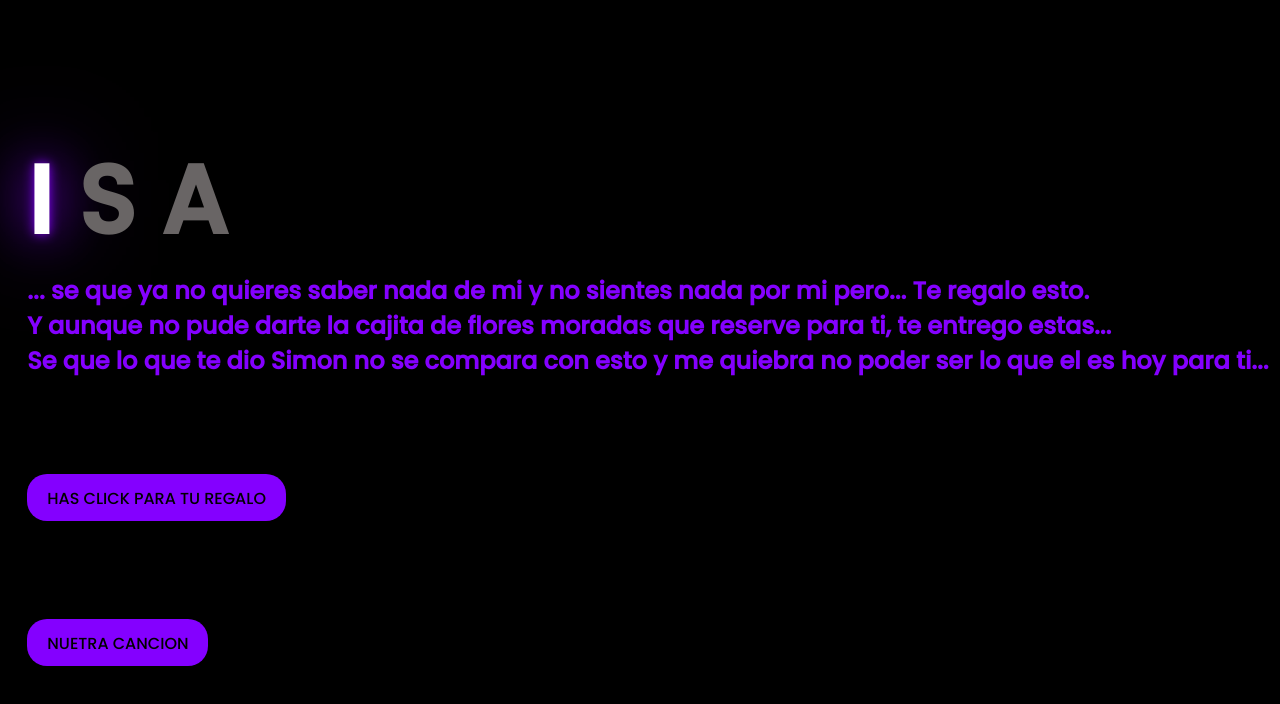
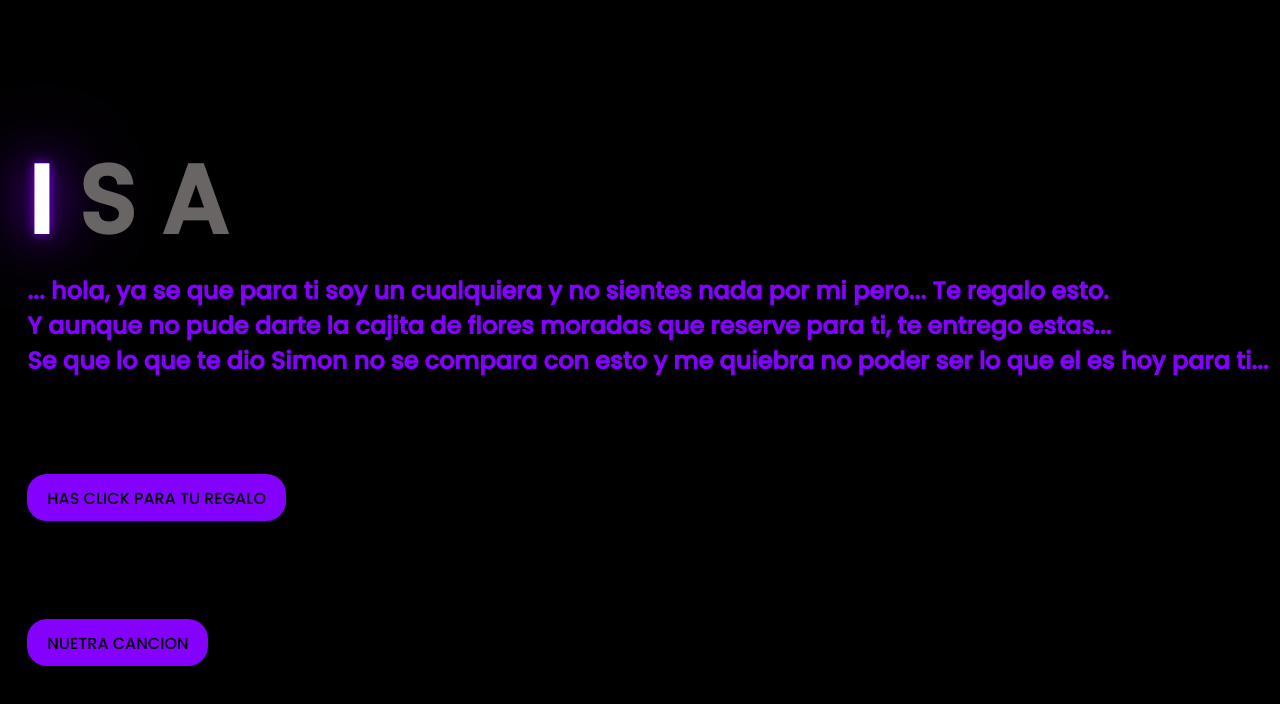
Before and after one commit to DevAlejandro2007/love, a plain HTML site: page index.html in a window 1280 px wide. Drawn offline with Linux system fonts and the light colour scheme.

Commit message:
Update index.html

```diff
--- a/index.html
+++ b/index.html
@@ -22,7 +22,7 @@
         <span></span>
     </div>
     <div class="description">
-        <span>... se que ya no quieres saber nada de mi y no sientes nada por mi pero... Te regalo esto. <br> Y aunque no pude darte la cajita de flores moradas que reserve para ti, te entrego estas...
+        <span>... hola, ya se que para ti soy un cualquiera y no sientes nada por mi pero... Te regalo esto. <br> Y aunque no pude darte la cajita de flores moradas que reserve para ti, te entrego estas...
             <br> Se que lo que te dio Simon no se compara con esto y me quiebra no poder ser lo que el es hoy para ti...
             <br>  </span>
     </div>
```
